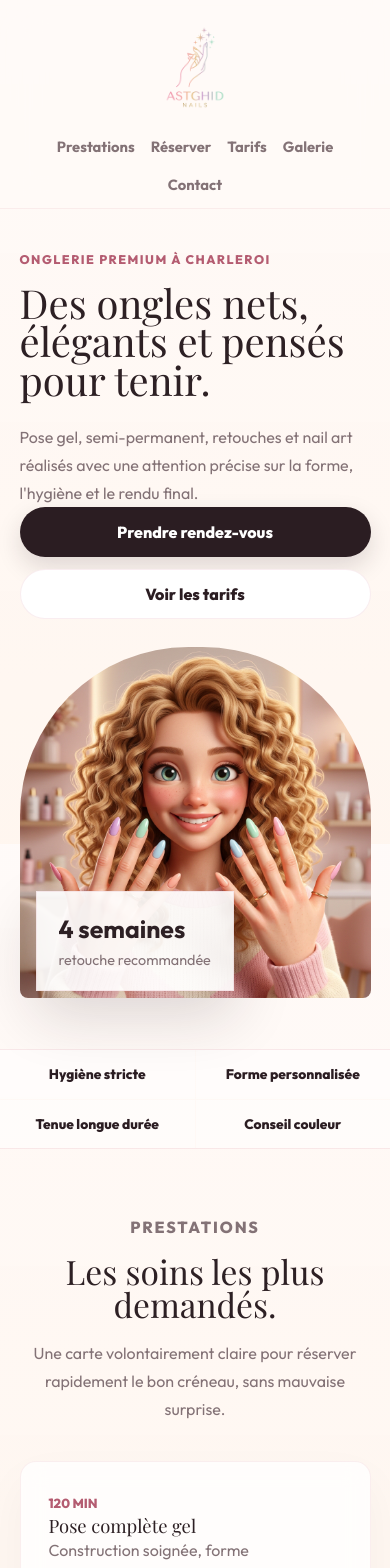
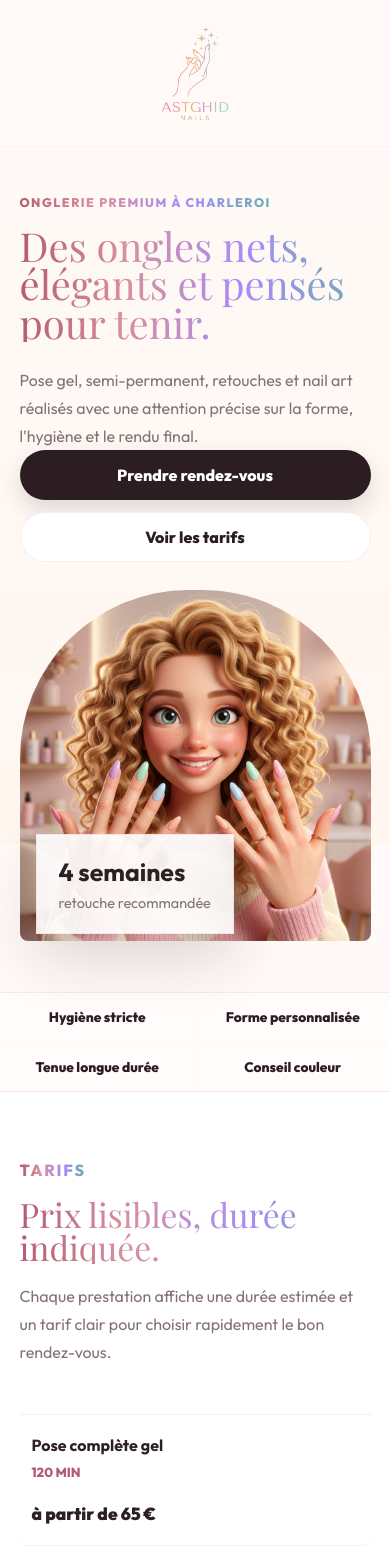
Before and after one commit to crype-dev/astghid-nails, a Next.js app: page / in a window 390 px wide. Shown: the top 1568 px of the page. Built offline with nearby package versions, Linux system fonts and the light colour scheme; a web font is replaced by a local one.

Commit message:
style: epuration du header avec grand logo centre, suppression des prestations et ajout de gradients multicolores

```diff
--- a/src/app/globals.css
+++ b/src/app/globals.css
@@ -78,12 +78,11 @@ main {
   align-items: center;
   backdrop-filter: blur(20px);
   background: rgba(255, 250, 248, 0.76);
-  border-bottom: 1px solid rgba(215, 143, 159, 0.12);
-  display: grid;
-  gap: 18px;
-  grid-template-columns: auto 1fr auto;
+  border-bottom: 1px solid rgba(215, 143, 159, 0.08);
+  display: flex;
+  justify-content: center;
   left: 0;
-  padding: 6px clamp(18px, 5vw, 72px);
+  padding: 8px clamp(18px, 5vw, 72px);
   position: sticky;
   right: 0;
   top: 0;
@@ -91,21 +90,9 @@ main {
 }
 
 .brand {
+  display: flex;
+  justify-content: center;
   align-items: center;
-  display: inline-flex;
-  font-weight: 800;
-  gap: 10px;
-}
-
-.brand span {
-  align-items: center;
-  background: var(--ink);
-  border-radius: 999px;
-  color: var(--cream);
-  display: inline-flex;
-  height: 38px;
-  justify-content: center;
-  width: 38px;
 }
 
 .logo-img {
@@ -114,7 +101,17 @@ main {
 }
 
 .logo-img:hover {
-  transform: scale(1.06);
+  transform: scale(1.05);
+}
+
+.text-gradient {
+  background: linear-gradient(90deg, #b45c71 0%, #d88fa0 30%, #a78bfa 65%, #68b0ab 100%);
+  background-clip: text;
+  -webkit-background-clip: text;
+  -webkit-text-fill-color: transparent;
+  color: transparent;
+  display: inline-block;
+  width: fit-content;
 }
 
 nav {
@@ -1129,10 +1126,9 @@ iframe {
   .site-header {
     position: static;
     display: flex;
-    flex-direction: column;
+    justify-content: center;
     align-items: center;
-    gap: 12px;
-    padding: 12px 24px;
+    padding: 8px 24px;
   }
 
   .brand {
@@ -1141,15 +1137,8 @@ iframe {
   }
 
   .brand .logo-img {
-    width: 110px !important;
-    height: 110px !important;
-  }
-
-  nav {
-    justify-content: center;
-    flex-wrap: wrap;
-    gap: 16px;
-    width: 100%;
+    width: 130px !important;
+    height: 130px !important;
   }
 
   .hero {
@@ -1202,14 +1191,6 @@ iframe {
 }
 
 @media (max-width: 640px) {
-  .site-header {
-    gap: 14px;
-  }
-
-  .header-action {
-    justify-self: start;
-  }
-
   .hero-actions,
   .primary-action,
   .secondary-action {
--- a/src/app/page.tsx
+++ b/src/app/page.tsx
@@ -7,7 +7,6 @@ import {
 } from "@/data/site";
 import Image from "next/image";
 
-const featuredServices = services.filter((service) => service.featured);
 const categories = [
   { label: "Gel", value: "gel" },
   { label: "Semi-permanent", value: "semi" },
@@ -52,25 +51,18 @@ export default function Home() {
           <Image
             alt="Logo Astghid Nails"
             src="/images/logo.png"
-            width={96}
-            height={96}
+            width={160}
+            height={160}
             className="logo-img"
             priority
           />
         </a>
-        <nav aria-label="Navigation principale">
-          <a href="#prestations">Prestations</a>
-          <a href="#rendez-vous">Réserver</a>
-          <a href="#tarifs">Tarifs</a>
-          <a href="#galerie">Galerie</a>
-          <a href="#contact">Contact</a>
-        </nav>
       </header>
 
       <section className="hero" id="accueil">
         <div className="hero-copy">
-          <p className="eyebrow">{salon.baseline}</p>
-          <h1>Des ongles nets, élégants et pensés pour tenir.</h1>
+          <p className="eyebrow text-gradient">{salon.baseline}</p>
+          <h1 className="text-gradient">Des ongles nets, élégants et pensés pour tenir.</h1>
           <p>
             Pose gel, semi-permanent, retouches et nail art réalisés avec une
             attention précise sur la forme, l&apos;hygiène et le rendu final.
@@ -110,32 +102,10 @@ export default function Home() {
         ))}
       </section>
 
-      <section className="section" id="prestations">
-        <div className="section-heading">
-          <p className="eyebrow">Prestations</p>
-          <h2>Les soins les plus demandés.</h2>
-          <p>
-            Une carte volontairement claire pour réserver rapidement le bon
-            créneau, sans mauvaise surprise.
-          </p>
-        </div>
-
-        <div className="service-grid">
-          {featuredServices.map((service) => (
-            <article className="service-card" key={service.id}>
-              <span>{service.duration} min</span>
-              <h3>{service.name}</h3>
-              <p>{service.description}</p>
-              <strong>{service.price}</strong>
-            </article>
-          ))}
-        </div>
-      </section>
-
       <section className="split-section" id="tarifs">
         <div className="section-heading compact">
-          <p className="eyebrow">Tarifs</p>
-          <h2>Prix lisibles, durée indiquée.</h2>
+          <p className="eyebrow text-gradient">Tarifs</p>
+          <h2 className="text-gradient">Prix lisibles, durée indiquée.</h2>
           <p>
             Chaque prestation affiche une durée estimée et un tarif clair pour
             choisir rapidement le bon rendez-vous.
```
